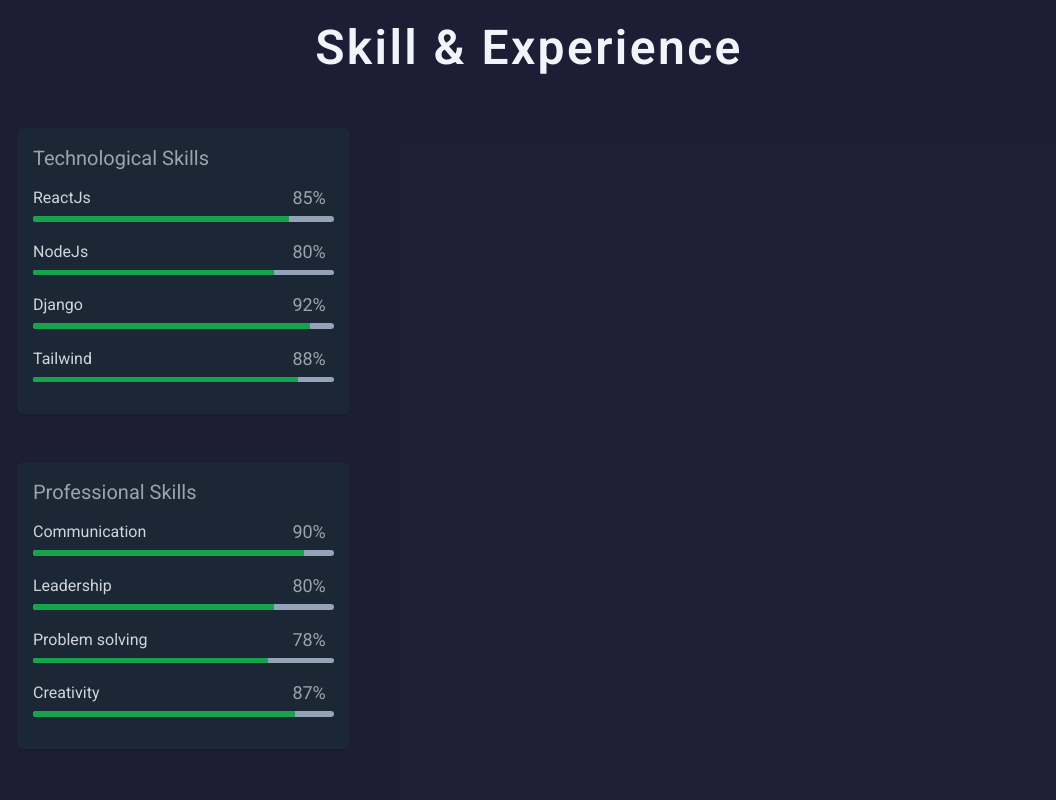
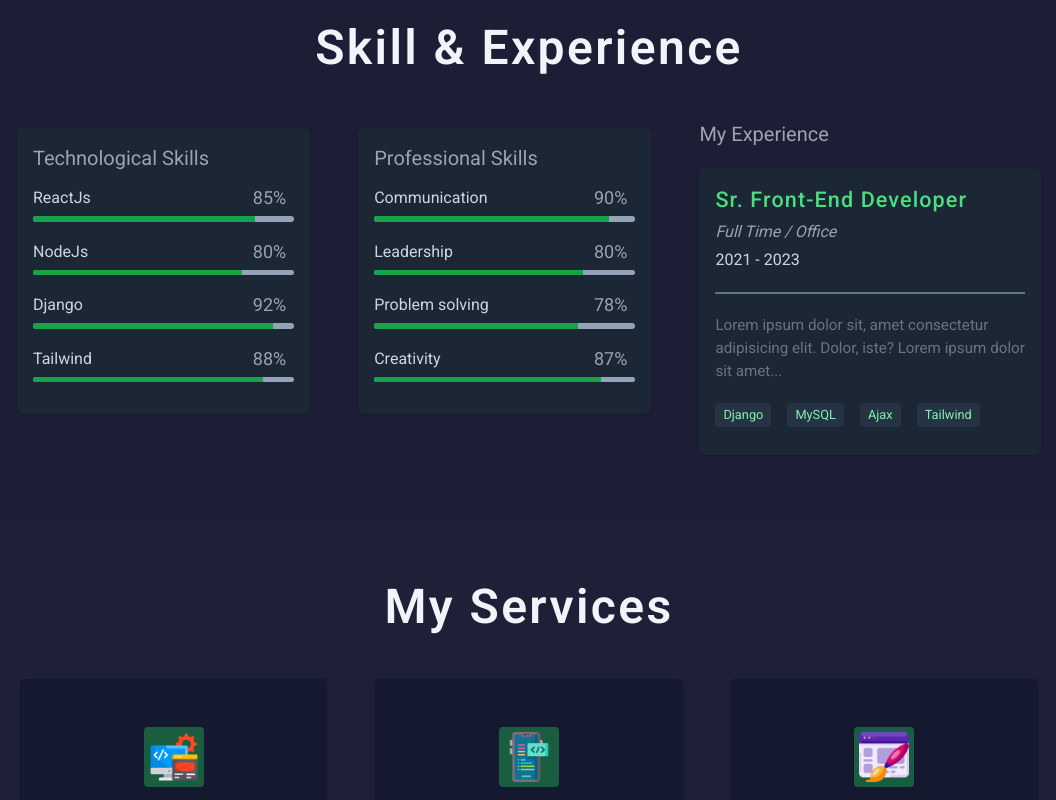
Before and after one commit to gokarna123-goku/m_portfolio, a React (Vite) app: page / in a window 1280 px wide. Shown: the part 1640-2440 px from the top of the page, without its empty margins (111-1167 px from the left). Built offline with nearby package versions, Linux system fonts and the light colour scheme.

Commit message:
changes the things

```diff
--- a/src/components/Header/Header.jsx
+++ b/src/components/Header/Header.jsx
@@ -54,7 +54,7 @@
         </nav>
 
         {/* For Larger Devices */}
-        {/* <nav className="w-full bg-slate-950/30 backdrop-blur-[6px] py-6 px-32 shadow flex items-center justify-between fixed top-0">
+        <nav className="w-full bg-slate-950/30 backdrop-blur-[6px] py-6 px-32 shadow lg:flex items-center justify-between fixed top-0">
           <Link className="text-green-500 text-2xl font-medium tracking-wider">
             Port<span className="text-green-600">folio</span>
           </Link>
@@ -108,7 +108,7 @@
               </Link>
             </li>
           </ul>
-        </nav> */}
+        </nav>
       </div>
     </>
   );
--- a/src/components/Skill_Experience/Skill/Skill.jsx
+++ b/src/components/Skill_Experience/Skill/Skill.jsx
@@ -3,7 +3,7 @@
 const Skill = () => {
   return (
     <div className="skill-box lg:w-[65%] md:w-full sm:w-full w-full  h-auto py-2">
-      <div className="flex items-start gap-12 flex-wrap">
+      <div className="flex items-start gap-12 lg:flex-row md:flex-row sm:flex-col flex-col">
         <div className="lg:w-1/2 md:w-1/2 sm:w-full w-full bg-green-900/20 shadow lg:p-4 md:p-4 sm:p-8 p-8 rounded-md">
           <h1 className="text-xl font-normal text-gray-400 mb-3">
             Technological Skills
--- a/src/components/Skill_Experience/SkillExperience.jsx
+++ b/src/components/Skill_Experience/SkillExperience.jsx
@@ -10,7 +10,7 @@
           <h1 className="text-slate-100 text-center  lg:text-5xl md:text-5xl sm:text-4xl text-4xl font-extrabold tracking-wider mb-12">
             Skill & Experience
           </h1>
-          <div className="flex items-start gap-12 flex-wrap">
+          <div className="flex items-start gap-12 lg:flex-row md:flex-row sm:flex-col flex-col">
             <Skill />
             <Experience />
           </div>
```
